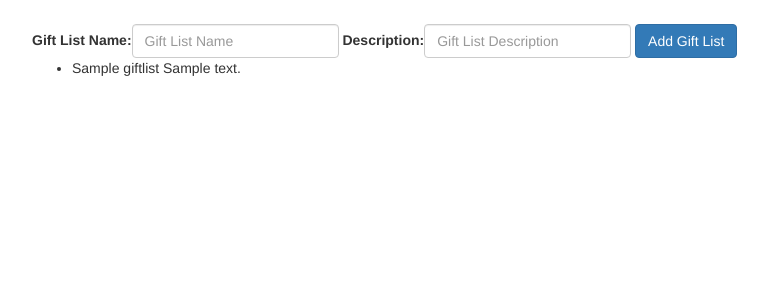
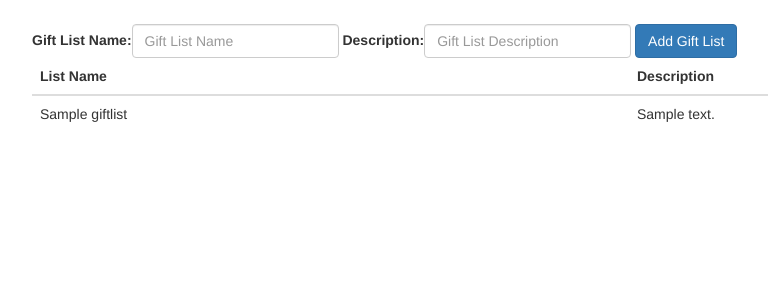
Before and after one commit to erictempleton1/gifttrack, a Django app: page /user/ in a window 1280 px wide. Shown: the part 51-351 px from the top of the page, without its empty margins (38-806 px from the left). Run offline with Django 3.2, Linux system fonts and the light colour scheme; a user stored in the database is signed in; tables that the repository leaves empty hold one stand-in row (values such as "Sample post"); some libraries are stand-ins or nearby versions.

Commit message:
building table

```diff
--- a/gifttrack/templates/gifttrack/user_page.html
+++ b/gifttrack/templates/gifttrack/user_page.html
@@ -17,16 +17,20 @@
     <button type="submit" class="btn btn-primary">Add Gift List</button>
 </form>
 
-{% if user_gift_lists %}
-<ul>
-    {% for gift_list in user_gift_lists %}
-        <li>
-            {{ gift_list.name }}
-            {{ gift_list.description }}
-        </li>
-    {% endfor %}
-{% else %}
-    <p>No gifts found!</p>
-</ul>
-{% endif %}
+<table class="table">
+    <thead>
+        <tr>
+            <th>List Name</th>
+            <th>Description</th>
+        </tr>
+    </thead>
+    <tbody>
+        {% for gift_list in user_gift_lists %}
+            <tr>
+                <td>{{ gift_list.name }}</td>
+                <td>{{ gift_list.description }}</td>
+            <tr>
+        {% endfor %}
+    </tbody>
+</table>
 {% endblock %}
```
